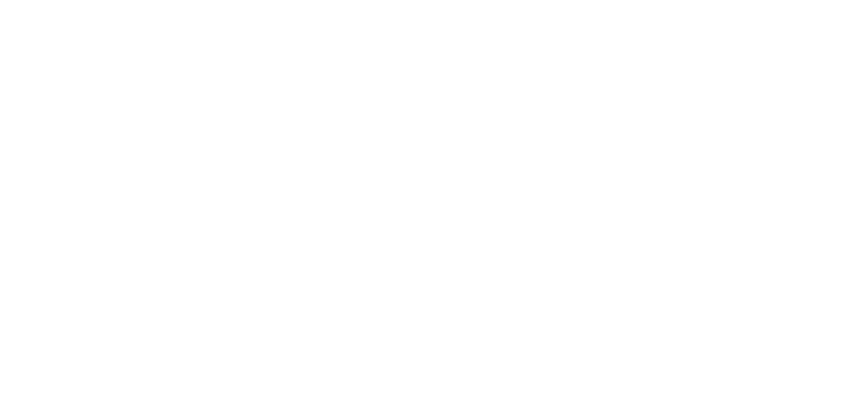
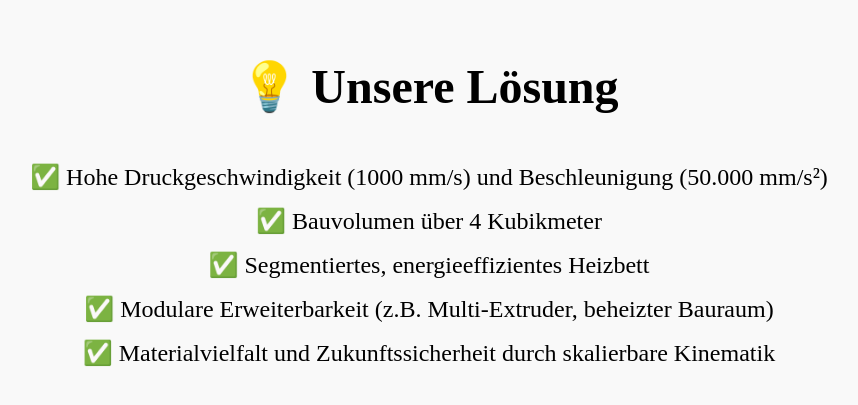
Before and after one commit to Demolux/Voludyne, a Next.js app: page / in a window 1280 px wide. Shown: the part 1191-1596 px from the top of the page, without its empty margins (211-1069 px from the left). Before the commit the page ends 944 px from the top, so only its background shows below. Built offline with nearby package versions, Linux system fonts and the light colour scheme.

Commit message:
slide solution

```diff
--- /dev/null
+++ b/components/SlideSolution.js
@@ -0,0 +1,16 @@
+// components/SlideSolution.js
+
+export default function SlideSolution() {
+  return (
+    <section style={{ minHeight: '100vh', display: 'flex', flexDirection: 'column', justifyContent: 'center', alignItems: 'center', padding: '4rem', textAlign: 'center', backgroundColor: '#f9f9f9' }}>
+      <h1 style={{ fontSize: '3rem', marginBottom: '2rem' }}>💡 Unsere Lösung</h1>
+      <ul style={{ listStyle: 'none', padding: 0, maxWidth: '800px' }}>
+        <li style={{ fontSize: '1.5rem', marginBottom: '1rem' }}>✅ Hohe Druckgeschwindigkeit (1000 mm/s) und Beschleunigung (50.000 mm/s²)</li>
+        <li style={{ fontSize: '1.5rem', marginBottom: '1rem' }}>✅ Bauvolumen über 4 Kubikmeter</li>
+        <li style={{ fontSize: '1.5rem', marginBottom: '1rem' }}>✅ Segmentiertes, energieeffizientes Heizbett</li>
+        <li style={{ fontSize: '1.5rem', marginBottom: '1rem' }}>✅ Modulare Erweiterbarkeit (z.B. Multi-Extruder, beheizter Bauraum)</li>
+        <li style={{ fontSize: '1.5rem', marginBottom: '1rem' }}>✅ Materialvielfalt und Zukunftssicherheit durch skalierbare Kinematik</li>
+      </ul>
+    </section>
+  );
+}
--- a/pages/index.js
+++ b/pages/index.js
@@ -1,9 +1,11 @@
 import SlideProblem from '../components/SlideProblem';
+import SlideSolution from '../components/SlideSolution';
 
 export default function Home() {
   return (
     <main>
       <SlideProblem />
+      <SlideSolution />
     </main>
   );
 }
```
Also changed, not shown: components/SlideProblem.js (line endings or trailing spaces).
